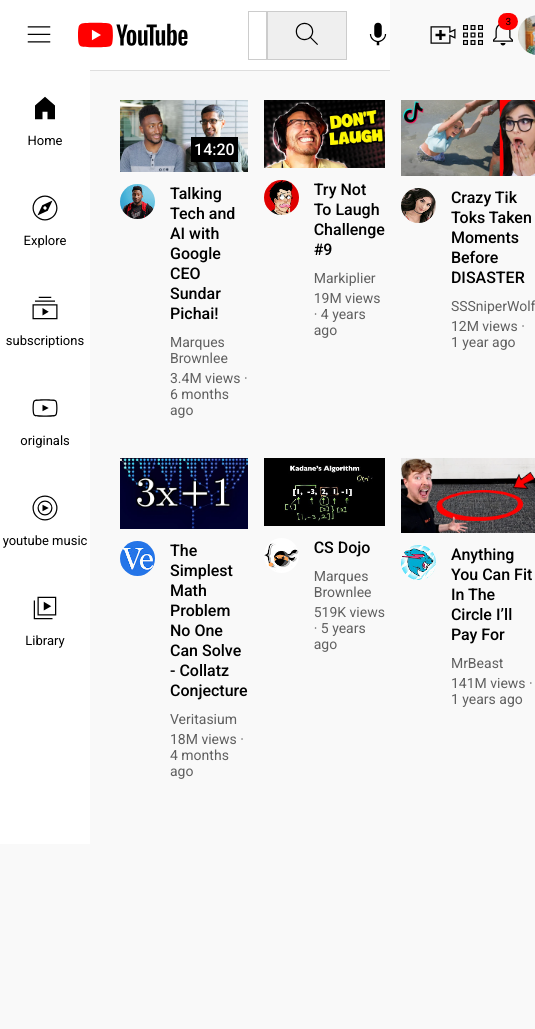
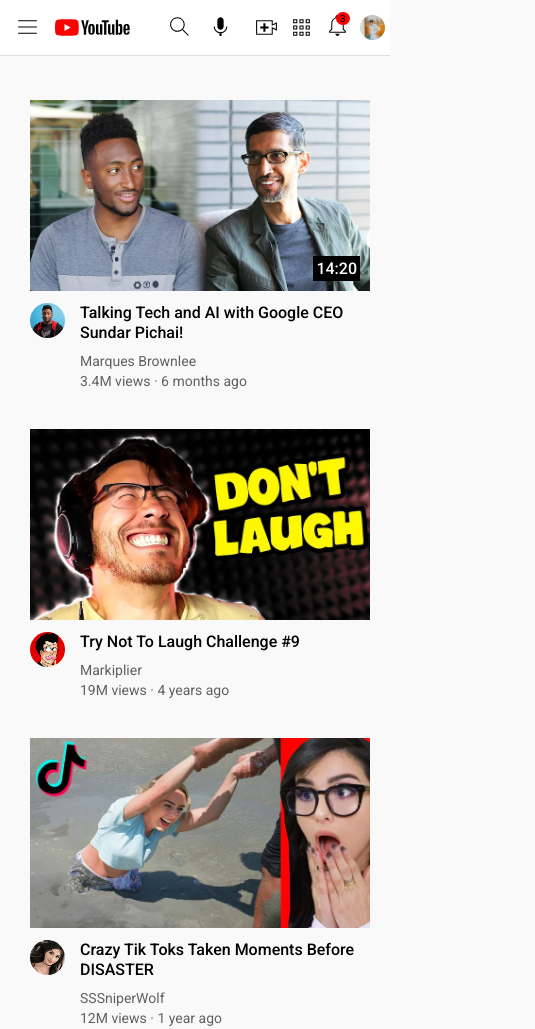
Before and after one commit to shuhaibpkdv/youtube-clone, a plain HTML site: page index.html in a window 390 px wide. Shown: the top 1029 px of the page, 535 px wide, since content can reach past the window. Drawn offline with Linux system fonts and the light colour scheme.

Commit message:
Responsive design

```diff
--- a/css/general.css
+++ b/css/general.css
@@ -3,10 +3,17 @@ body {
   margin: 0;
   padding-top: 80px;
   padding-left: 100px;
-  padding-bottom: 1000px;
 }
 
 * {
   margin: 0;
   font-family: Roboto, Arial, sans-serif;
 }
+
+/* For smartphone and tablet */
+@media screen and (max-width: 768px) {
+  body {
+    padding-top: 80px;
+    padding-left: 10px;
+  }
+}
--- a/css/header.css
+++ b/css/header.css
@@ -150,3 +150,98 @@
   height: 40px;
   border-radius: 100px;
 }
+
+/* For smartphone & tablet */
+@media screen and (max-width: 768px) {
+  .header {
+    height: 55px;
+  }
+
+  .left-section {
+    width: 180px;
+
+    display: flex;
+    flex-direction: row;
+  }
+
+  .toggle-icon {
+    width: 25px;
+    margin: 0px 15px 0px 15px;
+    cursor: pointer;
+  }
+
+  .logo {
+    width: 75px;
+    cursor: pointer;
+  }
+
+  .middle-section {
+    flex: 1;
+    margin-left: 0px;
+    max-width: 145px;
+
+    display: flex;
+    flex-direction: row;
+    align-items: center;
+    justify-content: end;
+  }
+
+  .search-box {
+    display: none;
+  }
+
+  .search-icon-button {
+    background-color: transparent;
+    height: 35px;
+    width: 45px;
+    border: none;
+    text-align: center;
+    cursor: pointer;
+
+    position: relative;
+  }
+
+  .search-icon-button img {
+    width: 25px;
+  }
+
+  .voice-icon-button {
+    border: none;
+    background-color: transparent;
+    margin-left: 0px;
+    cursor: pointer;
+  }
+
+  .voice-icon-button img {
+    width: 25px;
+  }
+
+  .right-section {
+    width: 150px;
+    margin-right: 5px;
+    margin-left: 15px;
+  }
+
+  .upload-icon {
+    width: 25px;
+  }
+
+  .apps-icon {
+    width: 25px;
+  }
+
+  .notification-icon {
+    width: 25px;
+  }
+
+  .notification-count {
+    padding: 1px 4px;
+    top: -1px;
+  }
+
+  .my-channel-icon {
+    height: 25px;
+    border-radius: 100px;
+  }
+
+}
--- a/css/sidebar.css
+++ b/css/sidebar.css
@@ -32,3 +32,10 @@
   font-family: Roboto, Arial;
   font-size: 13px;
 }
+
+/* For smartphone & tablet */
+@media screen and (max-width: 768px) {
+  .sidebar {
+    display: none;
+  }
+}
--- a/css/video.css
+++ b/css/video.css
@@ -59,3 +59,44 @@
 .video-stats {
   margin-top: 4px;
 }
+
+
+/* For smartphone */
+@media screen and (max-width: 426px) {
+  .video-grid {
+    display: grid;
+    grid-template-columns: 1fr;
+    column-gap: 16px;
+    row-gap: 40px;
+  }
+}
+
+/* For tablet */
+@media screen and (min-width: 426px) {
+  .video-grid {
+    display: grid;
+    grid-template-columns: 1fr 1fr;
+    column-gap: 16px;
+    row-gap: 40px;
+  }
+}
+
+/* For small laptop */
+@media screen and (min-width: 769px) {
+  .video-grid {
+    display: grid;
+    grid-template-columns: 1fr 1fr 1fr;
+    column-gap: 16px;
+    row-gap: 40px;
+  }
+}
+
+/* For big laptop */
+@media screen and (min-width: 1024px) {
+  .video-grid {
+    display: grid;
+    grid-template-columns: 1fr 1fr 1fr 1fr;
+    column-gap: 16px;
+    row-gap: 40px;
+  }
+}
```
